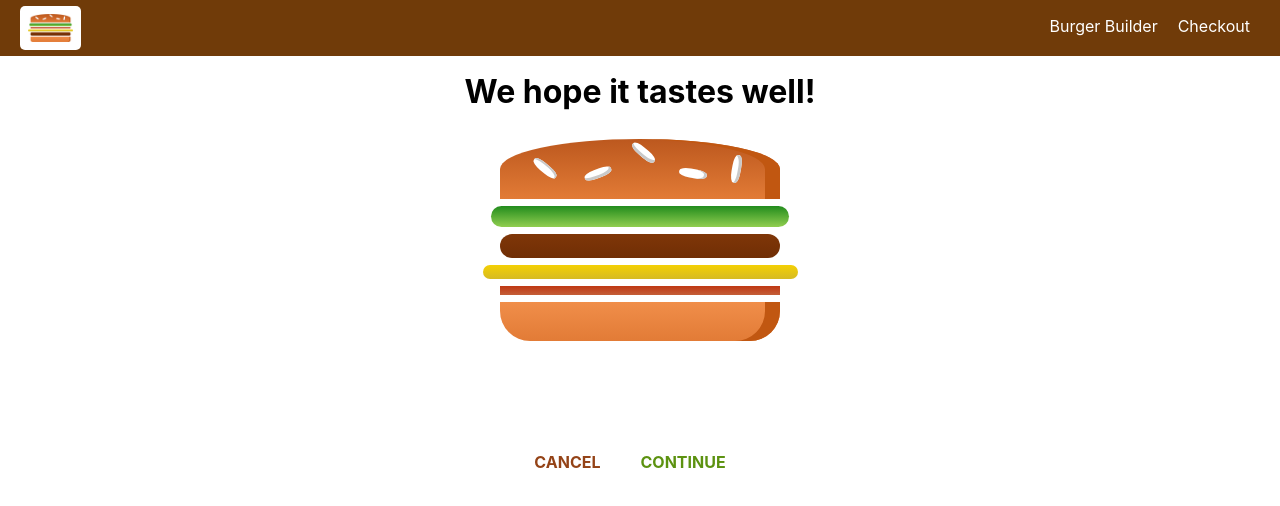
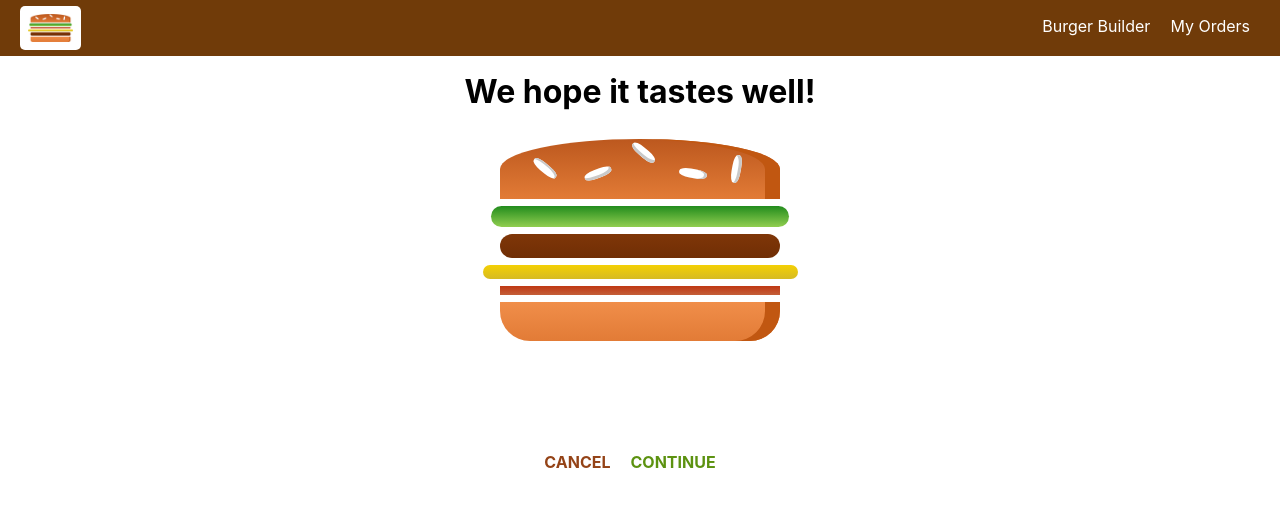
Before and after one commit to xskillzx/BurgerBuilder, a React (Create React App) app: page /checkout in a window 1280 px wide. Shown: the top 506 px of the page. Built offline with nearby package versions, Linux system fonts and the light colour scheme.

Commit message:
add navigation to the checkout page via routing

```diff
--- a/src/components/Burger/Burger.js
+++ b/src/components/Burger/Burger.js
@@ -1,4 +1,5 @@
 import React from 'react';
+// import { withRouter } from 'react-router-dom';
 
 import classes from './Burger.module.css';
 import BurgerIngredient from './BurgerIngredient/BurgerIngredient';
@@ -27,4 +28,5 @@ const burger = (props) => {
   );
 };
 
+// export default withRouter(burger);
 export default burger;
--- a/src/components/Navigation/NavigationItems/NavigationItems.js
+++ b/src/components/Navigation/NavigationItems/NavigationItems.js
@@ -9,7 +9,7 @@ const navigationItems = props => (
       link='/'
       active>Burger Builder</NavigationItem>
     <NavigationItem
-      link='/'>Checkout</NavigationItem>
+      link='/'>My Orders</NavigationItem>
   </ul>
 );
 
--- a/src/components/Order/CheckoutSummary/CheckoutSummary.js
+++ b/src/components/Order/CheckoutSummary/CheckoutSummary.js
@@ -1,4 +1,5 @@
 import React from 'react';
+import { Link } from 'react-router-dom';
 
 import Burger from '../../Burger/Burger';
 import Button from '../../UI/Button/Button';
@@ -14,12 +15,20 @@ const checkoutSummary = props => {
       }}>
         <Burger ingredients={props.ingredients}/>
       </div>
-      <Button
-        clicked
-        btnType='Danger'>CANCEL</Button>
-      <Button
-        clicked
-        btnType='Success'>CONTINUE</Button>
+      <Link to='/'>
+        <Button
+          clicked
+          btnType='Danger'>
+          CANCEL
+        </Button>
+      </Link>
+      <Link to='/checkout'>
+        <Button
+          clicked
+          btnType='Success'>
+          CONTINUE
+        </Button>
+      </Link>
       </div>
   );
 }
--- a/src/containers/BurgerBuilder/BurgerBuilder.js
+++ b/src/containers/BurgerBuilder/BurgerBuilder.js
@@ -87,30 +87,31 @@ class BurgerBuilder extends Component {
   }
 
   purchaseContinueHandler = () => {
-    this.setState({ loading: true });
+  //   this.setState({ loading: true });
 
-    const order = {
-      ingredients: this.state.ingredients,
-      price: this.state.totalPrice,
-      customer: {
-        name: 'Big Mo',
-        address: {
-          street: 'Teststreet 1',
-          zipCode: '23422',
-          country: 'USA'
-        },
-        email: 'dfdsf@dfsdf.com'
-      },
-      deliveryMethod: 'fastest'
-    };
-    const doneLoadingPurchasing = {
-      loading: false,
-      purchasing: false
-    };
+  //   const order = {
+  //     ingredients: this.state.ingredients,
+  //     price: this.state.totalPrice,
+  //     customer: {
+  //       name: 'Big Mo',
+  //       address: {
+  //         street: 'Teststreet 1',
+  //         zipCode: '23422',
+  //         country: 'USA'
+  //       },
+  //       email: 'dfdsf@dfsdf.com'
+  //     },
+  //     deliveryMethod: 'fastest'
+  //   };
+  //   const doneLoadingPurchasing = {
+  //     loading: false,
+  //     purchasing: false
+  //   };
 
-    axios.post('orders.json', order)
-      .then(response => this.setState(doneLoadingPurchasing))
-      .catch(error => this.setState(doneLoadingPurchasing));
+  //   axios.post('orders.json', order)
+  //     .then(response => this.setState(doneLoadingPurchasing))
+  //     .catch(error => this.setState(doneLoadingPurchasing));
+    this.props.history.push('/checkout');
   }
 
   render () {
```
